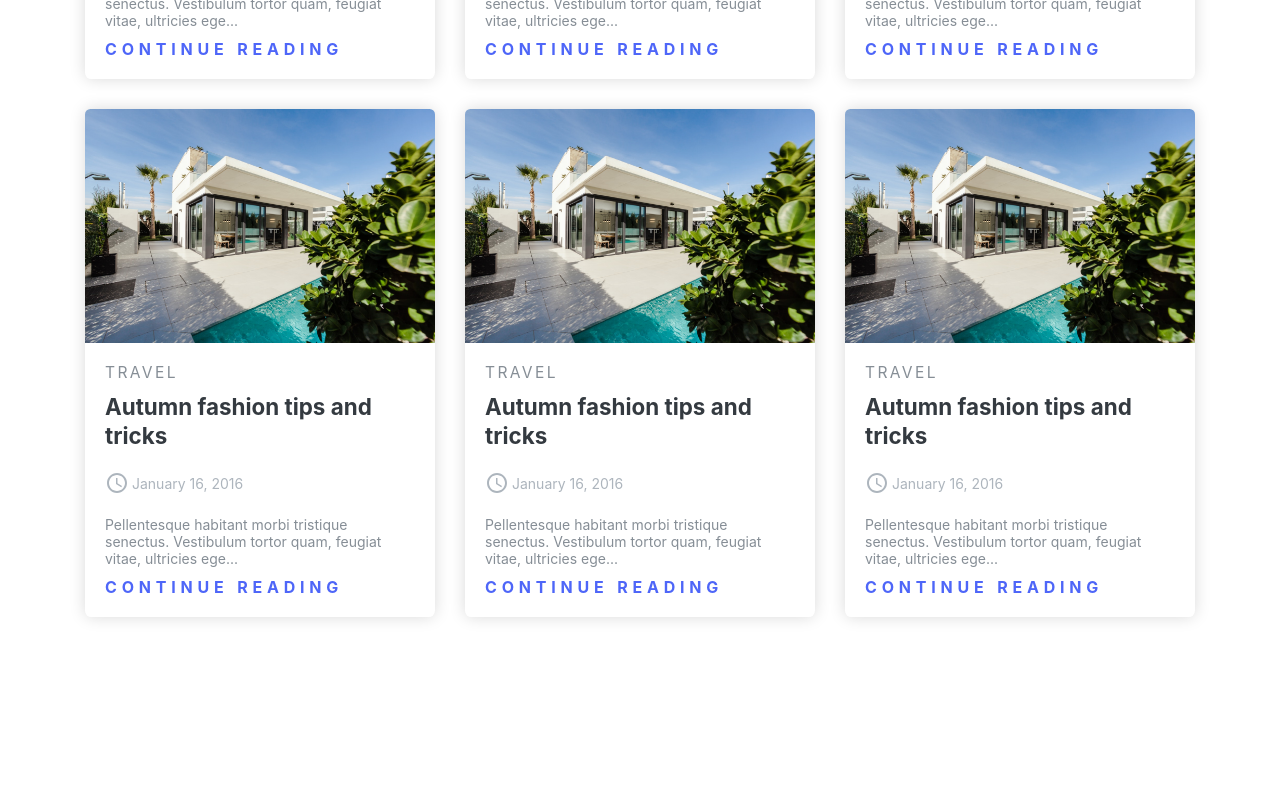
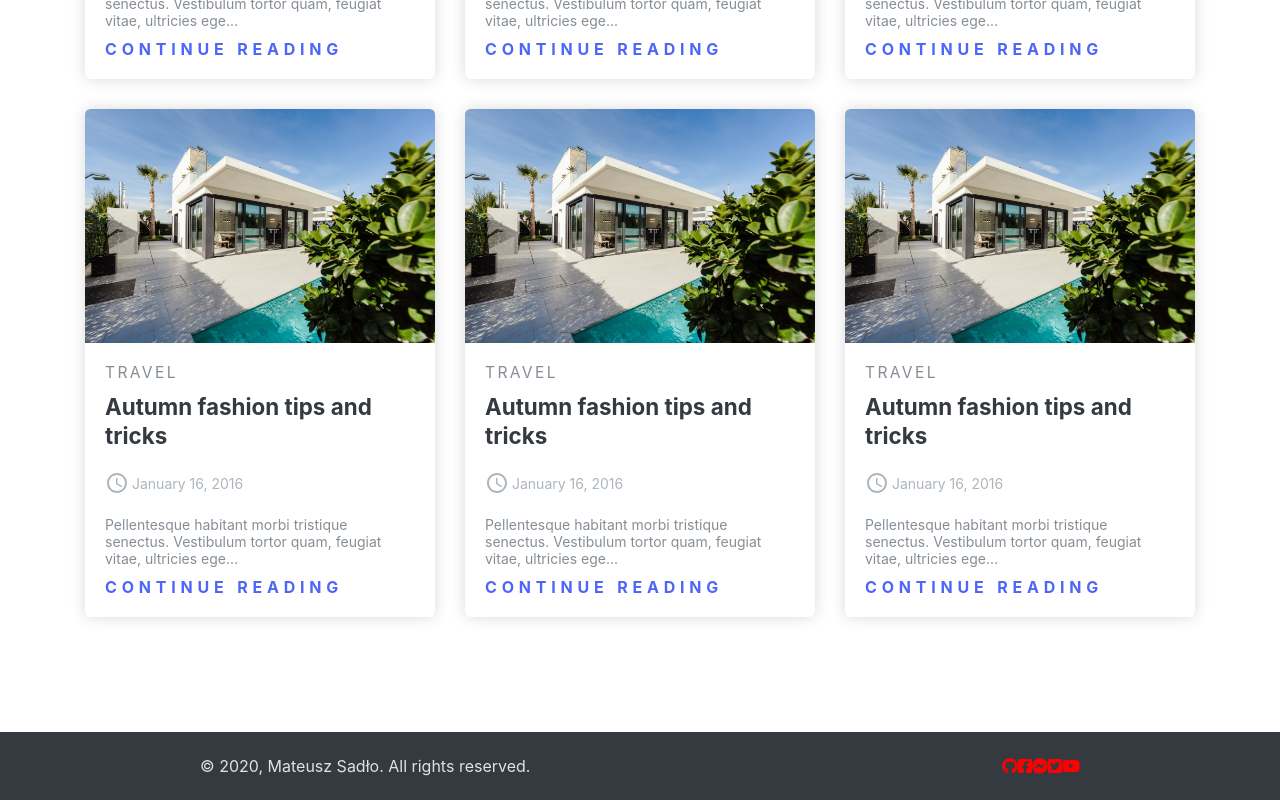
Before and after one commit to metju312/Portfolio, a React (Create React App) app: page / in a window 1280 px wide. Shown: the part 1328-2128 px from the top of the page. Before the commit the page ends 1960 px from the top, so only its background shows below. Built offline with nearby package versions, Linux system fonts and the light colour scheme; a web font is replaced by a local one.

Commit message:
Dodanie stopki

```diff
--- a/package.json
+++ b/package.json
@@ -4,6 +4,7 @@
   "private": true,
   "dependencies": {
     "@fortawesome/fontawesome-svg-core": "^1.2.30",
+    "@fortawesome/free-brands-svg-icons": "^5.14.0",
     "@fortawesome/free-solid-svg-icons": "^5.14.0",
     "@fortawesome/react-fontawesome": "^0.1.11",
     "@material-ui/core": "^4.11.0",
--- a/src/App.tsx
+++ b/src/App.tsx
@@ -2,10 +2,12 @@
 import SimpleLayout from "./SimpleLayout/SimpleLayout";
 
 import { library } from '@fortawesome/fontawesome-svg-core'
-import { faClock } from '@fortawesome/free-solid-svg-icons'
+import { fas } from '@fortawesome/free-solid-svg-icons'
+import { fab } from '@fortawesome/free-brands-svg-icons'
+
 import './App.css'
 
-library.add(faClock);
+library.add(fas, fab);
 
 const App = () => {
   return (
--- /dev/null
+++ b/src/SimpleLayout/Footer.tsx
@@ -0,0 +1,50 @@
+import React from 'react'
+import {createStyles, Theme} from "@material-ui/core";
+import {makeStyles} from "@material-ui/core/styles";
+import {FontAwesomeIcon} from "@fortawesome/react-fontawesome";
+
+const useStyles = makeStyles((theme: Theme) =>
+  createStyles({
+    root: {
+      width: '100%',
+      backgroundColor: '#343a40',
+      color: '#dee2e6',
+      fontsize: '.875rem',
+      margin: 'auto',
+    },
+    content: {
+      margin: 'auto',
+      maxWidth: '1110px',
+      display: 'flex',
+      justifyContent: 'space-between',
+      padding: '24px 200px'
+    },
+    rights: {
+
+    },
+    icons: {
+      color: 'red',
+      fontsize: '40px',
+    }
+  })
+);
+
+const Footer = () => {
+  const classes = useStyles();
+  return <div className={classes.root}>
+    <div className={classes.content}>
+      <div className={classes.rights}>
+        © 2020, Mateusz Sadło. All rights reserved.
+      </div>
+      <div className={classes.icons}>
+        <FontAwesomeIcon icon={["fab", "github"]} />
+        <FontAwesomeIcon icon={["fab", "facebook-square"]} />
+        <FontAwesomeIcon icon={["fab", "facebook-messenger"]} />
+        <FontAwesomeIcon icon={["fab", "twitter-square"]} />
+        <FontAwesomeIcon icon={["fab", "youtube"]} />
+      </div>
+    </div>
+  </div>
+};
+
+export default Footer
--- a/src/SimpleLayout/SimpleLayout.tsx
+++ b/src/SimpleLayout/SimpleLayout.tsx
@@ -4,12 +4,13 @@
 import BackgroundImage from "./BackgroundImage";
 import NavBar from "./NavBar";
 import WorkCard from "./WorkCard";
+import Footer from "./Footer";
 
 const useStyles = makeStyles((theme: Theme) =>
   createStyles({
     root: {
       height: '100%',
-      width: `100%`
+      width: '100%'
     },
     workCards: {
       display: 'flex',
@@ -20,6 +21,9 @@
       maxWidth: '1140px',
       margin: 'auto',
     },
+    footer: {
+      width: '100%'
+    }
   })
 );
 
@@ -38,6 +42,7 @@
         <WorkCard/>
         <WorkCard/>
       </div>
+      <Footer/>
     </div>
   )
 };
```
Also changed, not shown: 1 other file (tests, documents, lock files or other folders).
